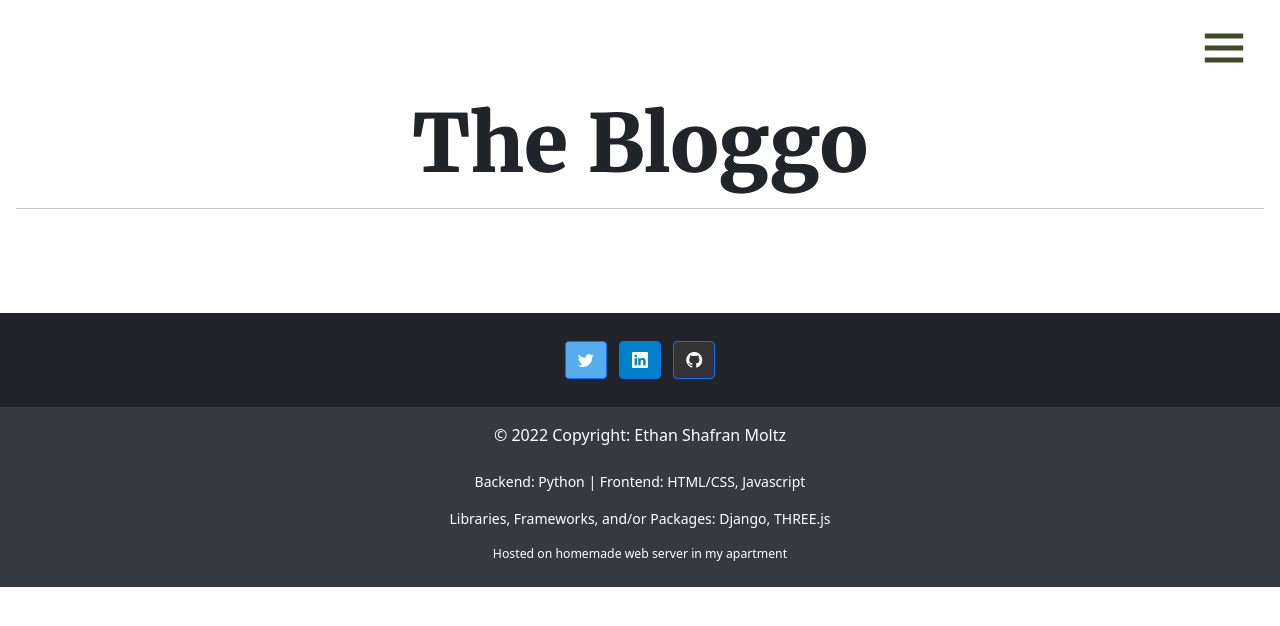
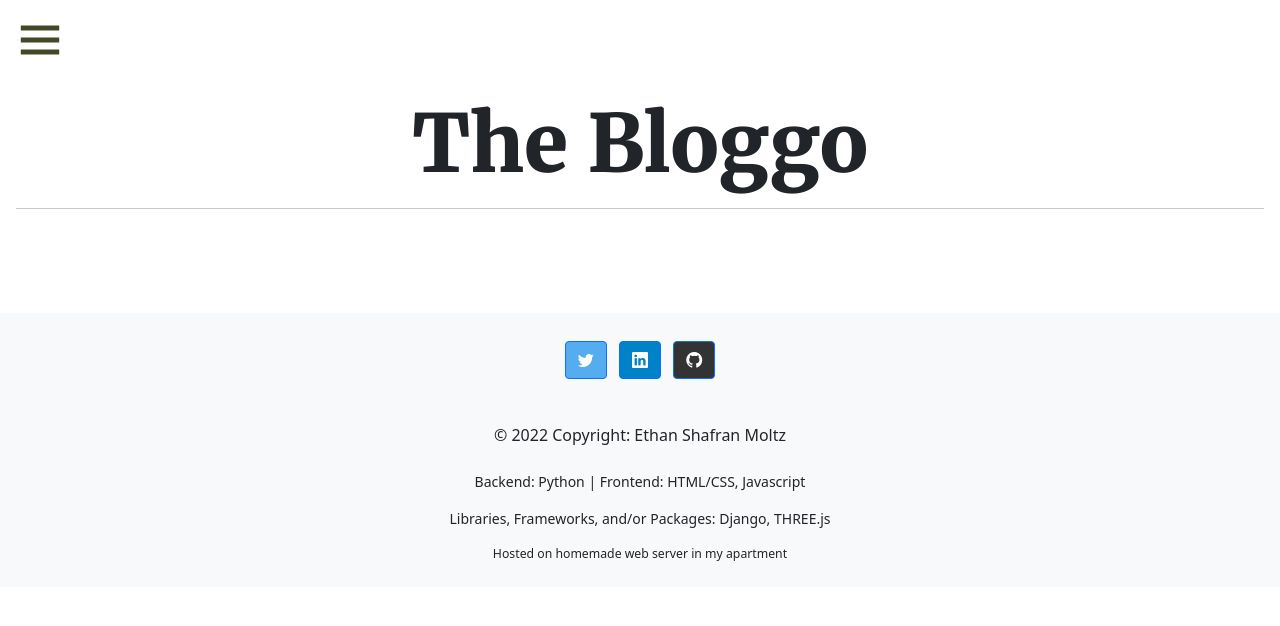
Before and after one commit to emoltz/Website, a Django app: template blogposts/templates/blogposts/blog_index.html in a window 1280 px wide. Shown: the top 626 px of the page. Run offline with Django 3.2, Linux system fonts and the light colour scheme; the template is opened without the code that fills it, so the values that code supplies are empty; style sheets or scripts are compiled from the project's sources; some libraries are stand-ins or nearby versions.

Commit message:
more tweaks and fixes

```diff
--- a/blogposts/static/blogposts/css/menu.scss
+++ b/blogposts/static/blogposts/css/menu.scss
@@ -48,8 +48,8 @@ h2{
 
   + label {
     position: fixed;
-    top: calc(var(--space) * 1.5);
-    right: calc(var(--space) * 2);
+    top: calc(var(--space));
+    left: calc(var(--space));
     cursor: pointer;
     z-index: 2;
   }
--- a/blogposts/templates/blogposts/blog_index.html
+++ b/blogposts/templates/blogposts/blog_index.html
@@ -9,7 +9,10 @@
         {% for post in posts %}
             <div class="col">
                 <div class="p-3 border">
-                    <img src="{{ post.image.url }}" alt="" class="card-img-top ">
+                    <a href="{% url 'blog_detail' pk=post.pk %}">
+                        <img src="{{ post.image.url }}" alt="" class="card-img">
+                    </a>
+
                     <div class="card-body">
                         <h1 class="card-title text-decoration-none">
                             <a href="{% url 'blog_detail' pk=post.pk %}">
--- a/static/blogposts/css/menu.css
+++ b/static/blogposts/css/menu.css
@@ -35,8 +35,8 @@ h2 {
   white-space: nowrap; }
   .main-navigation-toggle + label {
     position: fixed;
-    top: calc(var(--space) * 1.5);
-    right: calc(var(--space) * 2);
+    top: calc(var(--space));
+    left: calc(var(--space));
     cursor: pointer;
     z-index: 2; }
 
--- a/static/templates/base.html
+++ b/static/templates/base.html
@@ -54,7 +54,7 @@
 </main>
 
 <!--FOOTER-->
-    <footer class="bg-dark text-center text-white">
+<footer class="bg-light text-center">
     <!-- Grid container -->
     <div class="container p-4 pb-0">
         <!-- Section: Social media -->
@@ -64,8 +64,9 @@
             <a
                     class="btn btn-primary btn-floating m-1 bi bi-twitter"
                     style="background-color: #55acee;"
-                        href="#!"
+                    href="https://twitter.com/esmoltz"
                     role="button"
+                    target="_blank"
             ><i class="fab fa-twitter"></i
             ></a>
 
@@ -73,16 +74,18 @@
             <a
                     class="btn btn-primary btn-floating m-1 bi bi-linkedin"
                     style="background-color: #0082ca;"
-                        href="#!"
+                    href="https://www.linkedin.com/in/eshafranmoltz/"
                     role="button"
+                    target="_blank"
             ><i class="fab fa-linkedin-in"></i
             ></a>
             <!-- Github -->
             <a
                     class="btn btn-primary btn-floating m-1 bi bi-github"
                     style="background-color: #333333;"
-                        href="#!"
+                    href="https://github.com/emoltz"
                     role="button"
+                    target="_blank"
             ><i class="fab fa-github"></i
             ></a>
         </section>
@@ -91,7 +94,7 @@
     <!-- Grid container -->
 
     <!-- Copyright -->
-        <div class="text-center" style="background-color: rgb(52,58,64);">
+    <div class="text-center bg-light" >
         <div class="p-3">
             © 2022 Copyright: Ethan Shafran Moltz
         </div>
--- a/templates/frontend/welcome.html
+++ b/templates/frontend/welcome.html
@@ -9,9 +9,6 @@
                 <h1 class="display-1">
                     <strong>Oh, hey!</strong><br/></h1>
                 <h2 class="lead">So glad you could make it! You look great, by the way.</h2>
-                {#                <p class="lead">But I'm glad I did. You look great today! </p>#}
-            </div>
-            <div class="col bg-dark text-white p-3">
                 <img class=" imgIcon p-1" src="{% static '/images/ethan-headshot_smaller.jpg' %}"
                      alt="A professional headshot">
                 <p>My name is <strong>Ethan Shafran Moltz</strong> and I am a <strong>graduate student in computer
@@ -29,6 +26,8 @@
                     vehicula ipsum ut hendrerit. Aenean placerat lectus non tincidunt tristique. Ut vel laoreet
                     velit.</p>
             </div>
+
+            </div>
         </div>
     </div>
 
```
Also changed, not shown: 1 other file. Lines whose indentation alone changed are shown as unchanged.
